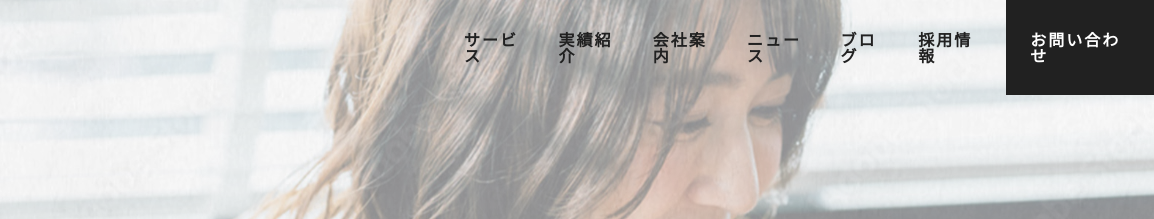
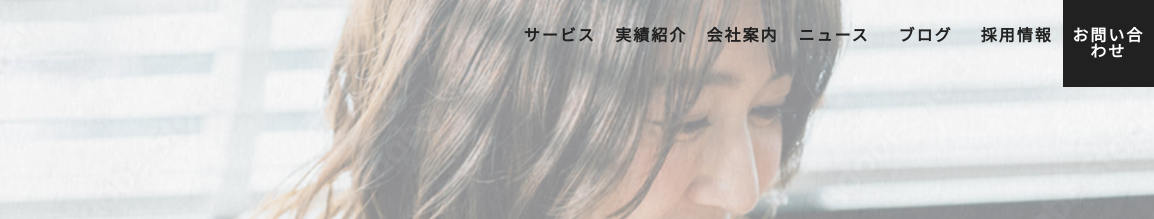
Before and after one commit to chiquzt/uppoint, a plain HTML site: page index.html in a window 1280 px wide. Shown: the top 219 px of the page, 126-1280 px from the left. Drawn offline with nearby package versions, Linux system fonts and the light colour scheme.

Commit message:
add links

```diff
--- a/css/style.scss
+++ b/css/style.scss
@@ -842,6 +842,7 @@ body{
             display: flex;
             justify-content: space-between;
             position: absolute;
+            z-index: 99;
 
             .logo-lg{
                 width: 12%;
@@ -852,7 +853,7 @@ body{
                 }
             }
             .menu-lg{
-                width: 55%;
+                width: 50%;
                 display: flex;
                 font-size: 16px;
                 font-weight: 600;
@@ -862,18 +863,24 @@ body{
                 ul{
                     display: flex;
                     width: 100%;
-                    justify-content: end;
+
+                    a{
+                        width: 80%;
+                        text-decoration: none;
+                        text-align: center;
 
                         li{
-                        padding: 4.5% 2%;
+                            width: 100%;
+                            padding: 30% 2% 10%;
                         }
                         .adj{
-                        padding-right: 3%;
+                            margin-right: 5%;
                         }
                         .menu-btn{
-                        padding: 4.5% 3.5%;
+                            padding: 30% 10%;
                             background-color:$primary;
                             color: #fff;
+                        }
                     }
                 }
             }
@@ -1273,7 +1280,7 @@ body{
 
                 .b-imgwrap{
                     width: 90%;
-                    margin: 0 auto 6%;
+                    margin: 0 auto 4%;
 
                 }
                 .b-content{
@@ -1283,11 +1290,13 @@ body{
                     .b-info{
                         line-height: 2rem;
                         text-align: start;
-                        margin-bottom: 5%;
+                        margin-bottom: 2%;
                         letter-spacing: 1.5px;
                         font-size: 20px;
                     }
                     .b-tag-l{
+                        width: 75%;
+                        line-height: 1.5rem;
 
                         p{
                             font-size: 16px;
--- a/data/blog.json
+++ b/data/blog.json
@@ -10,29 +10,29 @@
     {
         "pic": "blog02.jpg",
         "title":"タイトルタイトルタイトル",
-        "tagL":"# SNSマーケティング # 子カテゴリ－",
-        "tagS":"",
+        "tagL":"# 子カテゴリ－",
+        "tagS":"* LINE",
         "date":"2020.09.17"
     },
     {
         "pic": "blog03.jpg",
-        "title":"タイトルタイトルタイトル",
-        "tagL":"# SNSマーケティング # 子カテゴリ－",
-        "tagS":"",
+        "title":"完全無名でもYouTubeチャンネル登録者数1,000人を達成し、収益化を目指す8つのポイント",
+        "tagL":"# SNSマーケティング # 子カテゴリ－ # 孫カテゴリー",
+        "tagS":"* Instagram　*タグタグタグ　*タグタグタグ",
         "date":"2020.09.17"
     },
     {
         "pic": "blog04.jpg",
         "title":"タイトルタイトルタイトル",
-        "tagL":"# SNSマーケティング # 子カテゴリ－",
+        "tagL":"#採用情報",
         "tagS":"",
         "date":"2020.09.17"
     },
     {
         "pic": "blog05.jpg",
         "title":"タイトルタイトルタイトル",
-        "tagL":"# SNSマーケティング # 子カテゴリ－",
-        "tagS":"",
+        "tagL":"#今日のベアスター",
+        "tagS":"* Youtube",
         "date":"2020.09.17"
     }
 
--- a/index.html
+++ b/index.html
@@ -27,13 +27,13 @@
                 </div>
                 <div class="menu-lg">
                     <ul>
-                        <li>サービス</li>
-                        <li>実績紹介</li>
-                        <li>会社案内</li>
-                        <li>ニュース</li>
-                        <li>ブログ</li>
-                        <li class="adj">採用情報</li>
-                        <li class="menu-btn">お問い合わせ</li>
+                        <a href=""><li>サービス</li></a>
+                        <a href=""><li>実績紹介</li></a>
+                        <a href=""><li>会社案内</li></a>
+                        <a href=""><li>ニュース</li></a>
+                        <a href=""><li>ブログ</li></a>
+                        <a href=""><li class="adj">採用情報</li></a>
+                        <a href=""><li class="menu-btn">お問い合わせ</li></a>
                     </ul>
                 </div>
             </div>
@@ -604,12 +604,17 @@
                             tagS.classList.add("b-tag-s");
                             tagS.innerHTML += `<p>${element.tagS}</p>`
 
+                            const date = document.createElement("div");
+                            date.classList.add("b-date");
+                            date.innerHTML += `<p>${element.date}</p>`
+
                             imgwrap.appendChild(img);
                             card.appendChild(imgwrap);
 
                             content.appendChild(title);
                             content.appendChild(tagL);
                             content.appendChild(tagS);
+                            content.appendChild(date);
                             card.appendChild(content);
 
                             sliderB.appendChild(card);
```
Also changed, not shown: css/style.css. Lines whose indentation alone changed are shown as unchanged.
